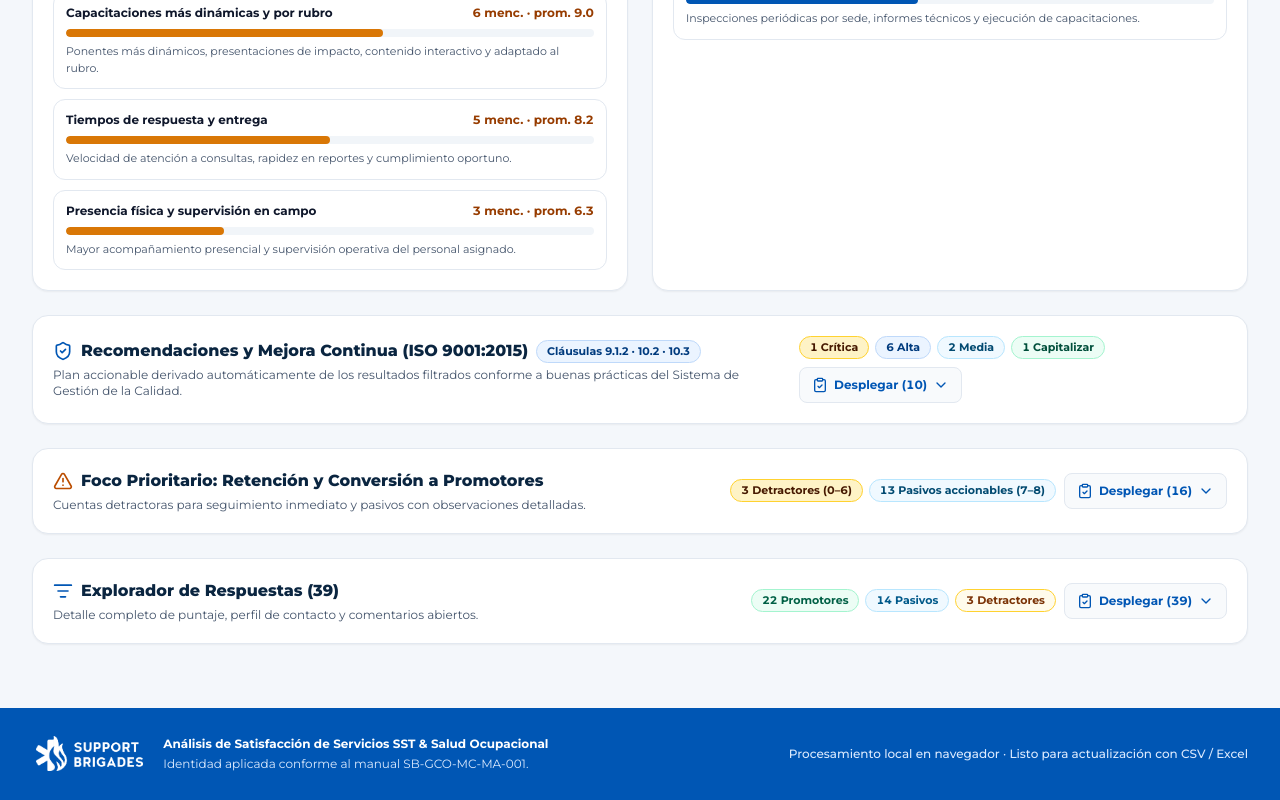
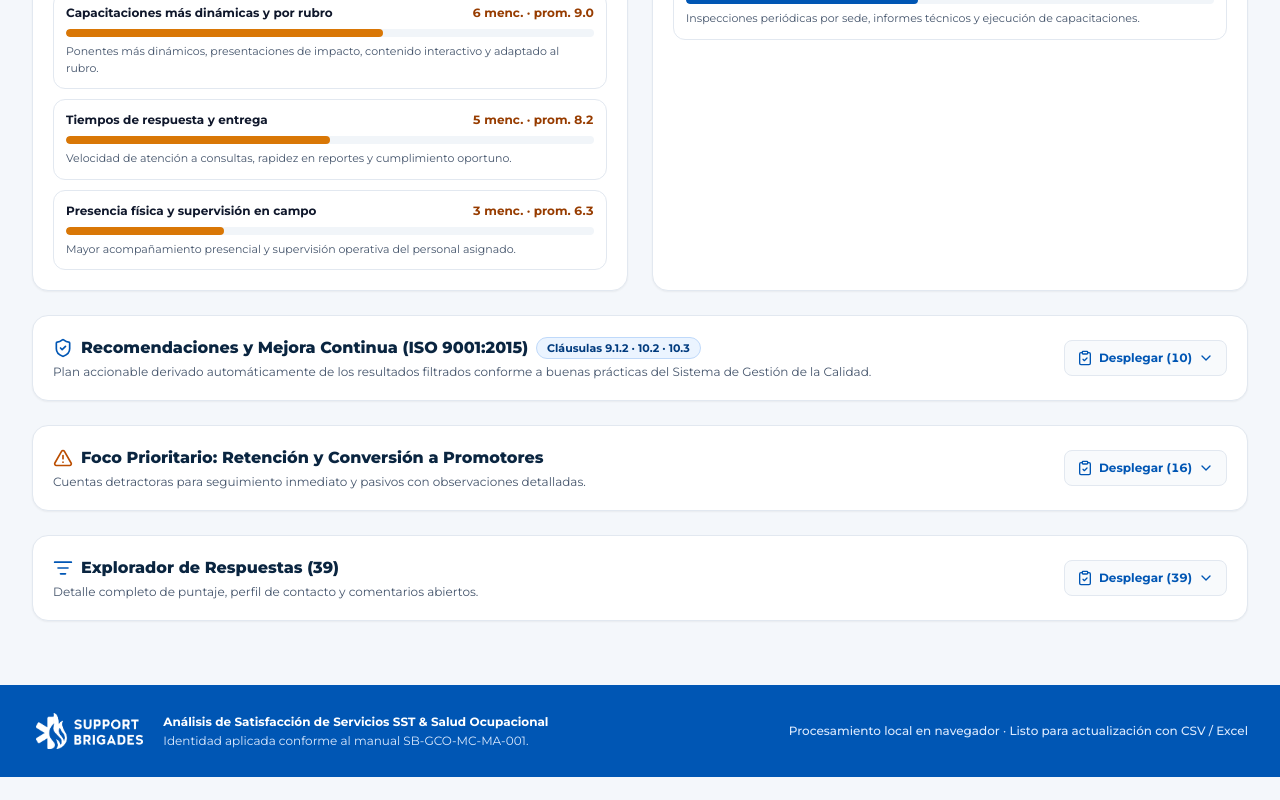
Before and after one commit to paulchuyesch/encuesta-2026-support-brigades, a Next.js app: page / in a window 1280 px wide. Shown: the part 1475-2275 px from the top of the page. After the commit the page ends 2252 px from the top, so only its background shows below. Built offline with nearby package versions, Linux system fonts and the light colour scheme.

Commit message:
chore: remove summary chips from collapsible section headers

```diff
--- a/src/components/CollapsibleSection.tsx
+++ b/src/components/CollapsibleSection.tsx
@@ -10,7 +10,6 @@ interface CollapsibleSectionProps {
   title: string;
   subtitle: string;
   badge?: string;
-  summaryPills?: ReactNode;
   itemCount: number;
   defaultExpanded?: boolean;
   children: ReactNode;
@@ -23,7 +22,6 @@ export function CollapsibleSection({
   title,
   subtitle,
   badge,
-  summaryPills,
   itemCount,
   defaultExpanded = false,
   children,
@@ -40,9 +38,9 @@ export function CollapsibleSection({
         onClick={() => setIsExpanded((prev) => !prev)}
         aria-expanded={isExpanded}
         aria-controls={id}
-        className="flex w-full cursor-pointer flex-col gap-3 rounded-2xl p-5 text-left transition-colors hover:bg-slate-50/70 focus-visible:outline-2 focus-visible:outline-offset-2 focus-visible:outline-[#0056B4] lg:flex-row lg:items-center lg:justify-between"
+        className="flex w-full cursor-pointer flex-col gap-3 rounded-2xl p-5 text-left transition-colors hover:bg-slate-50/70 focus-visible:outline-2 focus-visible:outline-offset-2 focus-visible:outline-[#0056B4] sm:flex-row sm:items-center sm:justify-between"
       >
-        <div>
+        <div className="min-w-0">
           <div className="flex flex-wrap items-center gap-2">
             {icon}
             <h2 className="text-base font-extrabold text-[#0A2540]">{title}</h2>
@@ -55,12 +53,7 @@ export function CollapsibleSection({
           <p className="mt-1 text-xs text-slate-600">{subtitle}</p>
         </div>
 
-        <div className="flex flex-wrap items-center gap-2">
-          {summaryPills && (
-            <div className="flex flex-wrap items-center gap-1.5">{summaryPills}</div>
-          )}
-
-          <span className="no-print inline-flex min-h-9 items-center gap-1.5 rounded-lg border border-slate-200 bg-slate-50 px-3 py-1.5 text-xs font-bold text-[#0056B4] tabular-nums">
+        <span className="no-print inline-flex min-h-9 shrink-0 items-center gap-1.5 self-start rounded-lg border border-slate-200 bg-slate-50 px-3 py-1.5 text-xs font-bold text-[#0056B4] tabular-nums sm:self-center">
           <ClipboardCheck className="h-4 w-4 shrink-0" aria-hidden="true" />
           <span>{isExpanded ? 'Ocultar' : `Desplegar (${itemCount})`}</span>
           <ChevronDown
@@ -70,7 +63,6 @@ export function CollapsibleSection({
             aria-hidden="true"
           />
         </span>
-        </div>
       </button>
 
       <div
--- a/src/components/PriorityAttentionSection.tsx
+++ b/src/components/PriorityAttentionSection.tsx
@@ -104,21 +104,6 @@ export function PriorityAttentionSection({
     );
   }
 
-  const summaryPills = (
-    <>
-      {detractors.length > 0 && (
-        <span className="rounded-full border border-amber-300 bg-amber-100 px-2.5 py-0.5 text-[11px] font-bold text-amber-950 tabular-nums">
-          {detractors.length} Detractores (0–6)
-        </span>
-      )}
-      {actionablePassives.length > 0 && (
-        <span className="rounded-full border border-sky-200 bg-sky-50 px-2.5 py-0.5 text-[11px] font-bold text-sky-900 tabular-nums">
-          {actionablePassives.length} Pasivos accionables (7–8)
-        </span>
-      )}
-    </>
-  );
-
   return (
     <CollapsibleSection
       id="priority-attention-panel"
@@ -126,7 +111,6 @@ export function PriorityAttentionSection({
       icon={<AlertTriangle className="h-5 w-5 shrink-0 text-amber-700" aria-hidden="true" />}
       title="Foco Prioritario: Retención y Conversión a Promotores"
       subtitle="Cuentas detractoras para seguimiento inmediato y pasivos con observaciones detalladas."
-      summaryPills={summaryPills}
       itemCount={detractors.length + actionablePassives.length}
     >
       <div className="space-y-5">
--- a/src/components/RecommendationsSection.tsx
+++ b/src/components/RecommendationsSection.tsx
@@ -15,35 +15,29 @@ interface RecommendationsSectionProps {
 
 const PRIORITY_STYLES: Record<
   IsoPriority,
-  { label: string; shortPlural: string; badgeClass: string; borderClass: string }
+  { label: string; badgeClass: string; borderClass: string }
 > = {
   critica: {
     label: 'Prioridad Crítica',
-    shortPlural: 'Crítica',
     badgeClass: 'bg-amber-100 text-amber-950 border border-amber-300',
     borderClass: 'border-l-amber-600',
   },
   alta: {
     label: 'Prioridad Alta',
-    shortPlural: 'Alta',
     badgeClass: 'bg-[#EBF4FF] text-[#003B7E] border border-[#BFD9FA]',
     borderClass: 'border-l-[#0056B4]',
   },
   media: {
     label: 'Prioridad Media',
-    shortPlural: 'Media',
     badgeClass: 'bg-sky-50 text-sky-900 border border-sky-200',
     borderClass: 'border-l-sky-600',
   },
   mantener: {
     label: 'Capitalizar (10.3)',
-    shortPlural: 'Capitalizar',
     badgeClass: 'bg-emerald-50 text-emerald-900 border border-emerald-200',
     borderClass: 'border-l-emerald-600',
   },
 };
-
-const PRIORITY_ORDER: IsoPriority[] = ['critica', 'alta', 'media', 'mantener'];
 
 export function RecommendationsSection({
   responses,
@@ -62,33 +56,6 @@ export function RecommendationsSection({
     [responses, metrics, presentationMode, anonMap],
   );
 
-  const priorityCounts = useMemo(() => {
-    const counts: Record<IsoPriority, number> = {
-      critica: 0,
-      alta: 0,
-      media: 0,
-      mantener: 0,
-    };
-    for (const rec of recommendations) {
-      counts[rec.priority] += 1;
-    }
-    return counts;
-  }, [recommendations]);
-
-  const summaryPills = PRIORITY_ORDER.map((priority) => {
-    const count = priorityCounts[priority];
-    if (count === 0) return null;
-    const style = PRIORITY_STYLES[priority];
-    return (
-      <span
-        key={priority}
-        className={`rounded-full px-2.5 py-0.5 text-[11px] font-bold tabular-nums ${style.badgeClass}`}
-      >
-        {count} {style.shortPlural}
-      </span>
-    );
-  });
-
   return (
     <CollapsibleSection
       id="iso-recommendations-panel"
@@ -97,7 +64,6 @@ export function RecommendationsSection({
       title="Recomendaciones y Mejora Continua (ISO 9001:2015)"
       subtitle="Plan accionable derivado automáticamente de los resultados filtrados conforme a buenas prácticas del Sistema de Gestión de la Calidad."
       badge="Cláusulas 9.1.2 · 10.2 · 10.3"
-      summaryPills={summaryPills}
       itemCount={recommendations.length}
     >
       {recommendations.length === 0 ? (
--- a/src/components/ResponsesExplorer.tsx
+++ b/src/components/ResponsesExplorer.tsx
@@ -7,7 +7,7 @@ import {
   SEGMENT_CONFIG,
   STRENGTH_THEME_MAP,
 } from '@/lib/ui-helpers';
-import type { NpsSegment, SurveyResponse } from '@/lib/types';
+import type { SurveyResponse } from '@/lib/types';
 import { CollapsibleSection } from './CollapsibleSection';
 
 interface ResponsesExplorerProps {
@@ -17,8 +17,6 @@ interface ResponsesExplorerProps {
 }
 
 type SortKey = 'recent' | 'score_asc' | 'score_desc';
-
-const SEGMENT_ORDER: NpsSegment[] = ['promoter', 'passive', 'detractor'];
 
 export function ResponsesExplorer({
   responses,
@@ -33,20 +31,6 @@ export function ResponsesExplorer({
     return b.completedTimestamp - a.completedTimestamp || b.id - a.id;
   });
 
-  const summaryPills = SEGMENT_ORDER.map((seg) => {
-    const count = responses.filter((r) => r.segment === seg).length;
-    if (count === 0) return null;
-    const config = SEGMENT_CONFIG[seg];
-    return (
-      <span
-        key={seg}
-        className={`rounded-full px-2.5 py-0.5 text-[11px] font-bold tabular-nums ${config.badgeClass}`}
-      >
-        {count} {config.shortLabel}
-      </span>
-    );
-  });
-
   return (
     <CollapsibleSection
       id="responses-explorer-panel"
@@ -54,7 +38,6 @@ export function ResponsesExplorer({
       icon={<ListFilter className="h-5 w-5 shrink-0 text-[#0056B4]" aria-hidden="true" />}
       title={`Explorador de Respuestas (${responses.length})`}
       subtitle="Detalle completo de puntaje, perfil de contacto y comentarios abiertos."
-      summaryPills={summaryPills}
       itemCount={responses.length}
     >
       <div className="no-print mb-4 flex items-center justify-end gap-2 border-b border-slate-100 pb-3">
```
Lines whose indentation alone changed are shown as unchanged.
